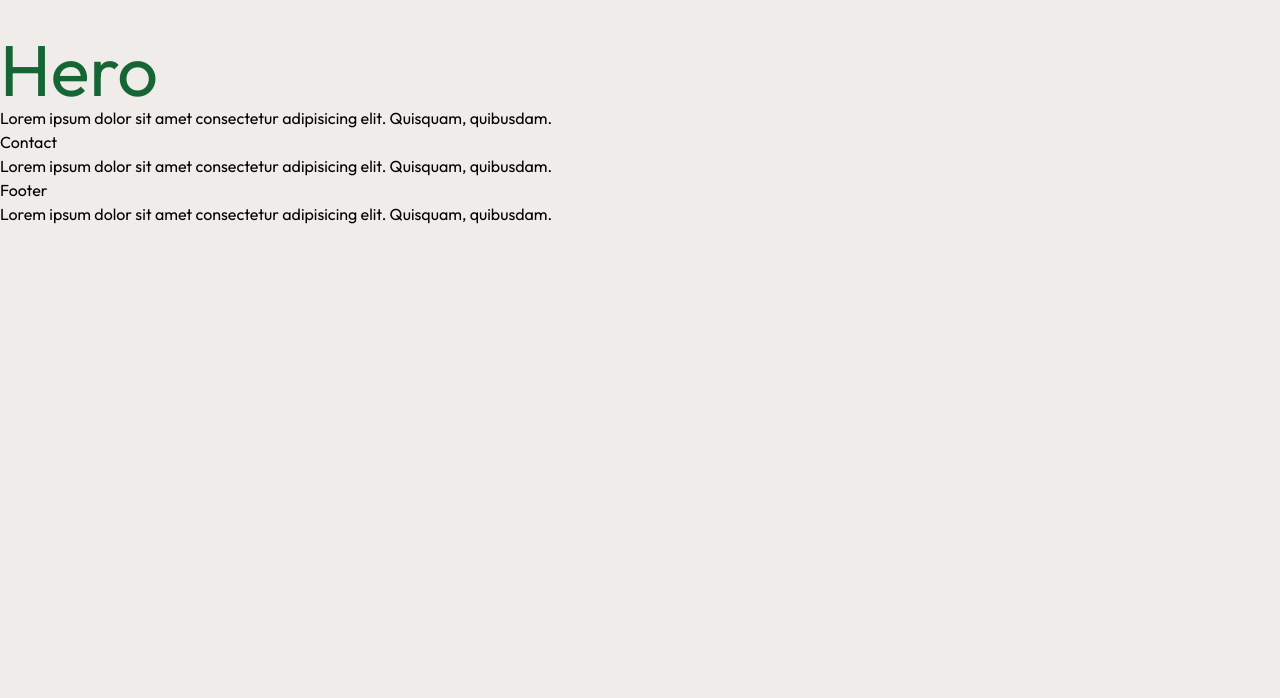
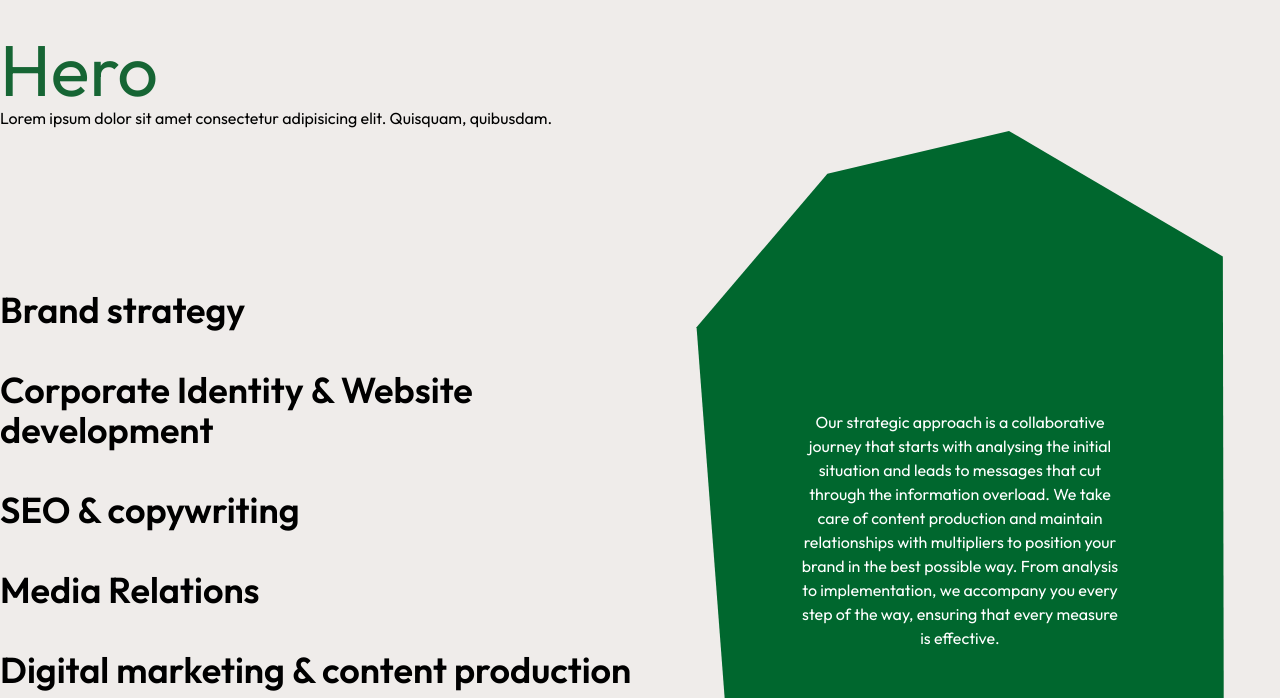
Before and after one commit to Prime-Cave/Group6Baumeister, a website: page index.html in a window 1280 px wide. Shown: the part 102-800 px from the top of the page. Drawn offline with nearby package versions, Linux system fonts and the light colour scheme; files that its build step writes are made by us from their sources.

Commit message:
added the container for body2 with layout

```diff
--- a/index.html
+++ b/index.html
@@ -24,6 +24,7 @@
     window.onload = () => {
       loadComponents('header', 'src/sections/header.html');
       loadComponents('hero', 'src/sections/hero.html');
+      loadComponents('body2','src/sections/body2.html');
       loadComponents('contact', 'src/sections/contact.html');
       loadComponents('footer', 'src/sections/footer.html');
     };
@@ -32,6 +33,7 @@
     <!-- <h1 class="text-red-800">Hello bro</h1> -->
     <div id="header"></div>
     <div id="hero"></div>
+    <div id="body2"></div>
     <div id="contact"></div>
     <div id="footer"></div>
   </body>
--- /dev/null
+++ b/src/sections/body2.html
@@ -0,0 +1,26 @@
+<section class="flex h-screen items-center">
+
+    <div class="flex-1">
+        <ul class="flex flex-col gap-10 font-semibold text-4xl">
+            <li>Brand strategy</li>
+
+            <li>Corporate Identity & Website development</li>
+
+            <li>SEO & copywriting</li>
+
+            <li>Media Relations</li>
+
+            <li>Digital marketing & content production</li>
+
+            <li>Influencer relations</li>
+        </ul>
+    </div>
+
+    <div class="flex-1 flex items-center justify-center text-center text-white relative">
+        <p class="absolute w-1/2 z-10">
+            Our strategic approach is a collaborative journey that starts with analysing the initial situation and leads to messages that cut through the information overload. We take care of content production and maintain relationships with multipliers to position your brand in the best possible way. From analysis to implementation, we accompany you every step of the way, ensuring that every measure is effective.
+        </p>
+        <img src="/images/Vector 5.svg" class="z-1 h-screen">
+    </div>
+
+</section>
```
Also changed, not shown: images/Vector 5.svg (added).
